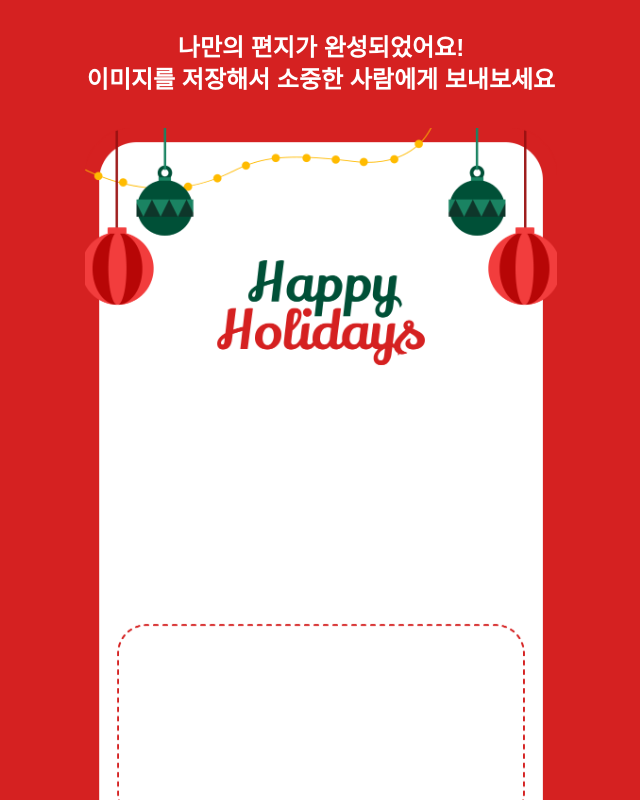
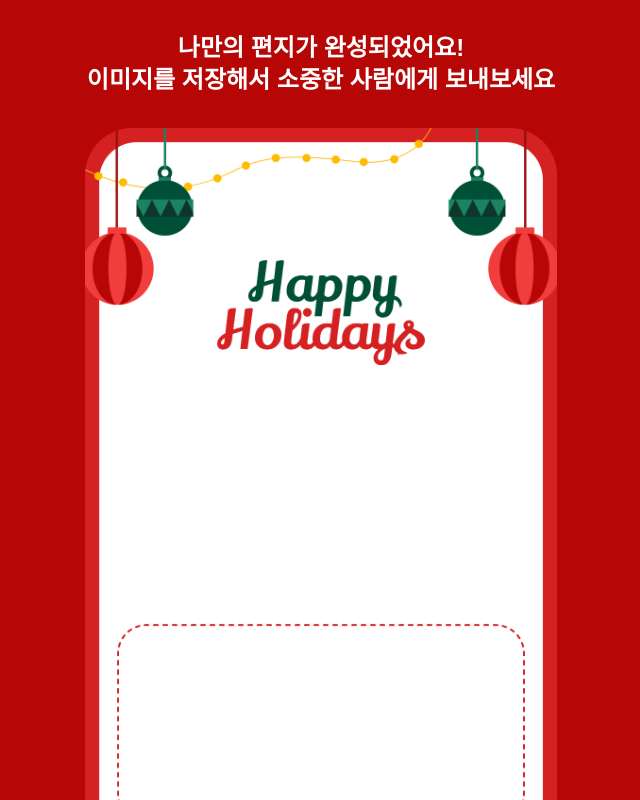
Before and after one commit to insunglee12/Webapp_test, a Next.js app: page /result in a window 1280 px wide. Shown: the top 800 px of the page, without its empty margins (319-959 px from the left). Built offline with nearby package versions, Linux system fonts and the light colour scheme.

Commit message:
배경색 수정 및 링크 수정

```diff
--- a/src/app/result/page.tsx
+++ b/src/app/result/page.tsx
@@ -39,7 +39,7 @@ export default function Result() {
   };
 
   return (
-    <div className="min-h-screen p-8 flex flex-col items-center" style={{ backgroundColor: '#D52121' }}>
+    <div className="min-h-screen p-8 flex flex-col items-center" style={{ backgroundColor: '#B70606' }}>
       <h2 className="text-2xl font-tmon font-extrabold text-center mb-8 text-white whitespace-pre-wrap">
         나만의 편지가 완성되었어요!{"\n"}이미지를 저장해서 소중한 사람에게 보내보세요
       </h2>
@@ -102,7 +102,7 @@ export default function Result() {
             justifyContent: "flex-start",
             textAlign: "left",
             lineHeight: "1.5",
-            letterSpacing: "0.02em",
+            letterSpacing: "0.015em",
             wordBreak: "break-all",
     fontSize: "10px",  // 폰트 크기 추가
           }}
@@ -134,7 +134,7 @@ export default function Result() {
             justifyContent: "flex-start",
             textAlign: "left",
             lineHeight: "1.5",
-            letterSpacing: "0.02em",
+            letterSpacing: "0.015em",
             wordBreak: "break-all",
             fontSize: "10px",  // 폰트 크기 추가
           }}
@@ -171,7 +171,7 @@ export default function Result() {
             </button>
           </div>
           <button
-            onClick={() => window.location.href = 'https://walla.my/survey/ggsg6hr35wLLjnbDlNxf'}
+            onClick={() => window.location.href = 'https://smore.im/form/NupaxNLx4n'}
             className="w-full bg-white/20 text-white px-6 py-3 rounded-lg hover:bg-white/30 transition shadow-md font-pretendard font-normal"
           >
             이벤트 응모하기
```
